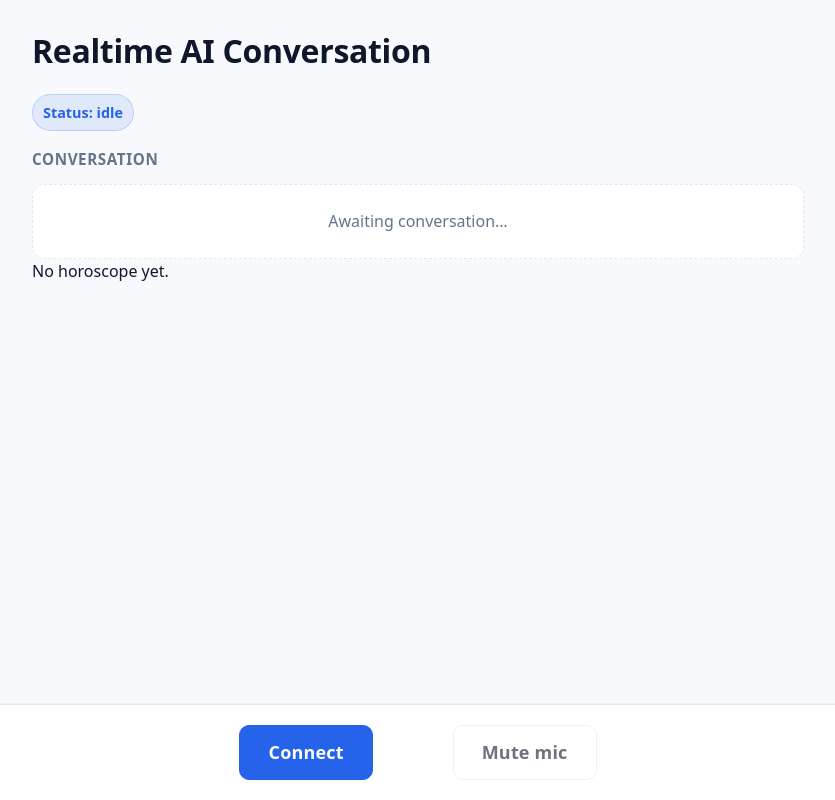
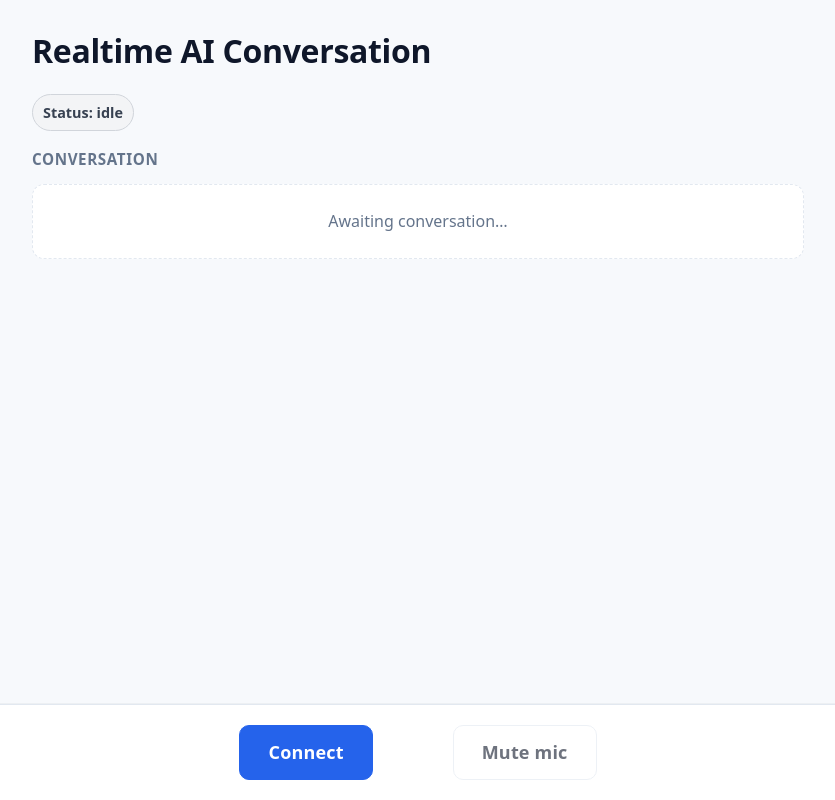
Before and after one commit to Ale-Monte/realtime-console, a React (Vite) app: page / in a window 1280 px wide. Shown: the whole page, without its empty margins (222-1057 px from the left). Built offline with nearby package versions, Linux system fonts and the light colour scheme.

Commit message:
Stylistic changes to the status pill and tool response.

```diff
--- a/client/App.jsx
+++ b/client/App.jsx
@@ -4,7 +4,6 @@ import useRealtime from './hooks/useRealtime';
 import Controls from './components/Controls';
 import EventLog from './components/EventLog';
 import AudioSink from './components/AudioSink';
-import HoroscopePanel from './components/HoroscopePanel';
 
 export default function App() {
   const {
@@ -23,7 +22,6 @@ export default function App() {
         <h1>Realtime AI Conversation</h1>
         <AudioSink audioRef={audioRef} />
         <EventLog status={status} events={events} />
-        <HoroscopePanel events={events} />
       </div>
 
       {/* Stick this to the bottom */}
--- a/client/components/EventLog.jsx
+++ b/client/components/EventLog.jsx
@@ -84,7 +84,7 @@ export default function EventLog({ status, events = [] }) {
 
   return (
     <section className="event-log" aria-label="Event log">
-      <div className="status-pill" role="status" aria-live="polite">
+      <div className="status-pill" data-status={status} role="status" aria-live="polite">
         Status: {status ?? "—"}
       </div>
 
--- a/client/components/HoroscopePanel.jsx
+++ /dev/null
@@ -1,34 +0,0 @@
-// src/components/HoroscopePanel.jsx
-import React, { useMemo } from "react";
-
-// Optionally export if you want to reuse the selector elsewhere
-export function selectLatestHoroscope(events) {
-  for (let i = events.length - 1; i >= 0; i--) {
-    const ev = events[i];
-    if (ev.type === "tool.executed" && ev.name === "generate_horoscope") {
-      return { sign: ev.args?.sign, horoscope: ev.result?.horoscope };
-    }
-  }
-  return null;
-}
-
-export default function HoroscopePanel({ events, className = "" }) {
-  const latest = useMemo(() => selectLatestHoroscope(events), [events]);
-
-  if (!latest) {
-    return (
-      <div className={`p-4 rounded-xl border opacity-70 ${className}`}>
-        No horoscope yet.
-      </div>
-    );
-  }
-
-  return (
-    <div className={`p-4 rounded-xl border ${className}`}>
-      <div className="text-xs uppercase opacity-70">
-        {latest.sign} — Today’s Horoscope
-      </div>
-      <div className="text-lg mt-1">{latest.horoscope}</div>
-    </div>
-  );
-}
--- a/client/styles.css
+++ b/client/styles.css
@@ -111,12 +111,40 @@ h1 {
   align-items: center;
   gap: 0.5ch;
   padding: 6px 10px;
-  background: var(--accent-10);
-  color: var(--accent);
-  border: 1px solid var(--accent-20);
+  background: var(--pill-bg, #f3f4f6);
+  color: var(--pill-fg, #374151);
+  border: 1px solid var(--pill-border, #d1d5db);
   border-radius: 999px;
   font-weight: 600;
   font-size: 0.9rem;
+}
+
+/* idle (neutral/gray) */
+.status-pill[data-status="idle"] {
+  --pill-bg: #f3f4f6;   /* gray-100 */
+  --pill-fg: #374151;   /* gray-700 */
+  --pill-border: #d1d5db; /* gray-300 */
+}
+
+/* connecting (in-progress/amber) */
+.status-pill[data-status="connecting"] {
+  --pill-bg: #fffbeb;   /* amber-50 */
+  --pill-fg: #92400e;   /* amber-700 */
+  --pill-border: #fde68a; /* amber-200 */
+}
+
+/* connected (success/green) */
+.status-pill[data-status="connected"] {
+  --pill-bg: #ecfdf5;   /* emerald-50 */
+  --pill-fg: #065f46;   /* emerald-700 */
+  --pill-border: #6ee7b7; /* emerald-300 */
+}
+
+/* error (failure/red) */
+.status-pill[data-status="error"] {
+  --pill-bg: #fef2f2;   /* red-50 */
+  --pill-fg: #991b1b;   /* red-800 */
+  --pill-border: #fca5a5; /* red-300 */
 }
 
 .event-log .heading {
@@ -196,6 +224,12 @@ h1 {
   color: var(--accent);
   background: var(--accent-10);
   border-color: var(--accent-20);
+}
+
+.turn.tool .role {
+  color: #ca8a04;
+  background: rgba(202, 138, 4, 0.10);
+  border-color: rgba(202, 138, 4, 0.20);
 }
 
 .text {
```
